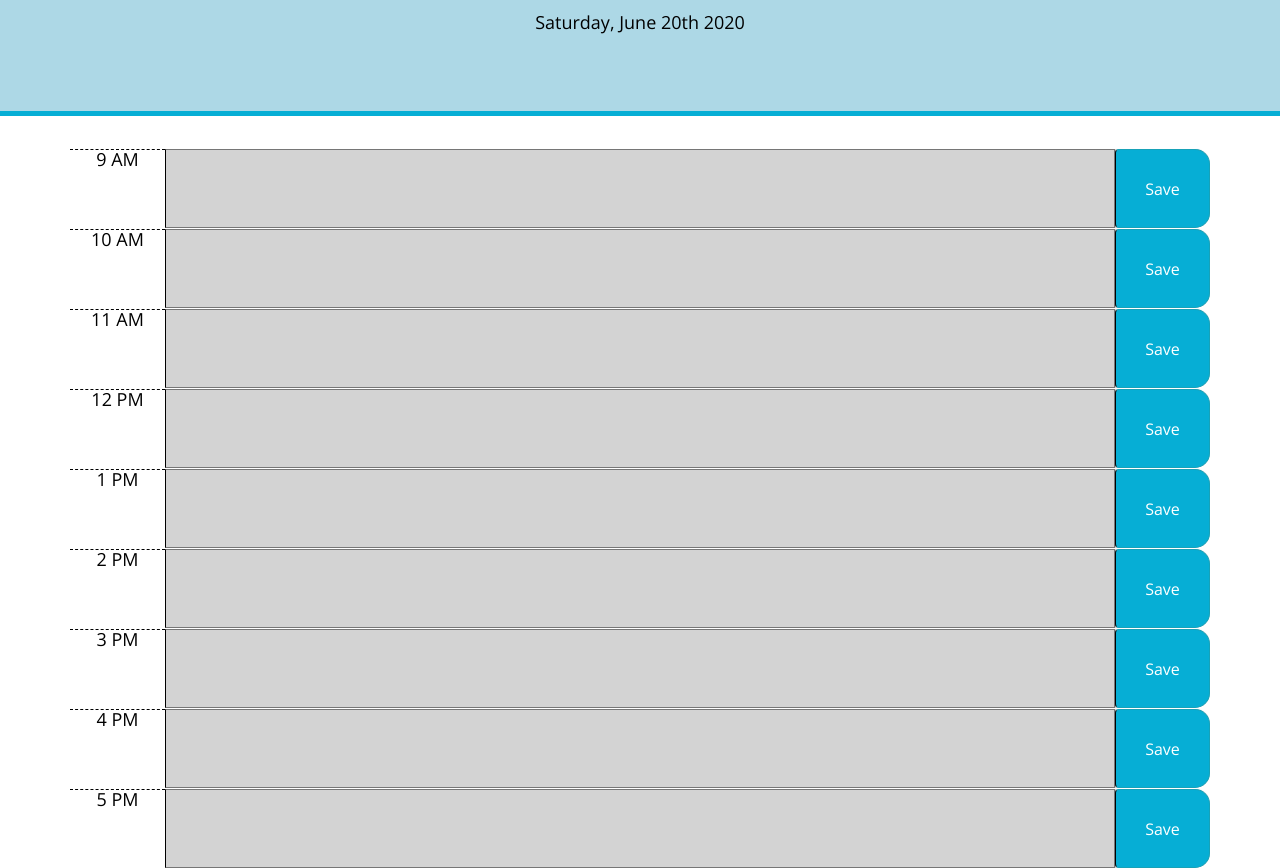
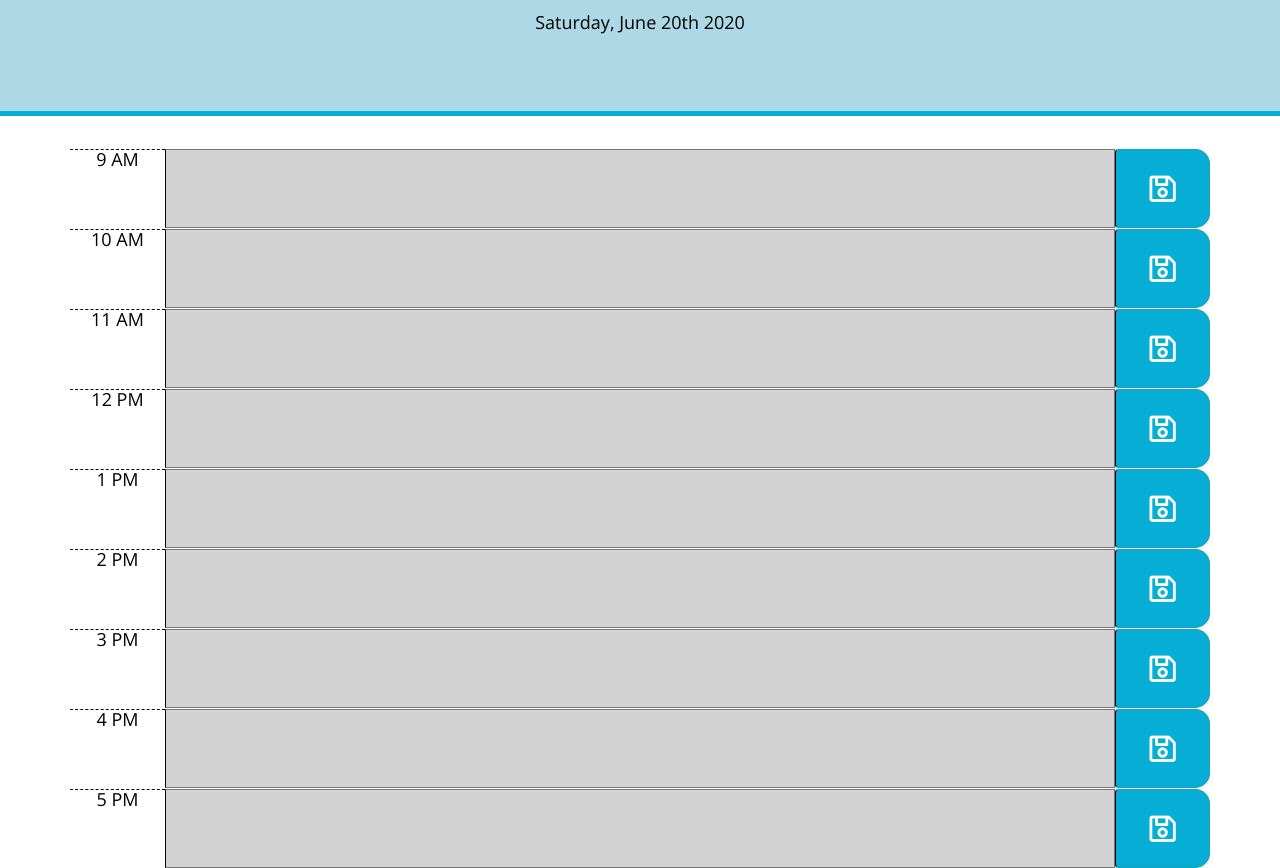
Before and after one commit to Jason-Ahmed-123/week5-day-scheduler, a plain HTML site: page index.html in a window 1280 px wide. Shown: the part 179-1047 px from the top of the page. Drawn offline with nearby package versions, Linux system fonts and the light colour scheme.

Commit message:
added icons fromn fontawesome

```diff
--- a/index.html
+++ b/index.html
@@ -30,47 +30,47 @@
     <div class="row time-block" id="9">
       <div class="col-1 hour">9 AM</div>
       <textarea class="col-10 schedule"></textarea>
-      <button type="button" class="btn btn-info col-1 saveBtn">Save</button>
+      <button type="button" class="btn btn-info col-1 saveBtn far fa-save"></button>
     </div>
     <div class="row time-block" id="10">
       <div class="col-1 hour">10 AM</div>
       <textarea class="col-10 schedule"></textarea>
-      <button type="button" class="btn btn-info col-1 saveBtn">Save</button>
+      <button type="button" class="btn btn-info col-1 saveBtn far fa-save"></button>
     </div>
     <div class="row time-block" id="11">
       <div class="col-1 hour">11 AM</div>
       <textarea class="col-10 schedule"></textarea>
-      <button type="button" class="btn btn-info col-1 saveBtn">Save</button>
+      <button type="button" class="btn btn-info col-1 saveBtn far fa-save"></button>
     </div>
     <div class="row time-block" id="12">
       <div class="col-1 hour">12 PM</div>
       <textarea class="col-10 schedule"></textarea>
-      <button type="button" class="btn btn-info col-1 saveBtn">Save</button>
+      <button type="button" class="btn btn-info col-1 saveBtn far fa-save"></button>
     </div>
     <div class="row time-block" id="13">
       <div class="col-1 hour">1 PM</div>
       <textarea class="col-10 schedule"></textarea>
-      <button type="button" class="btn btn-info col-1 saveBtn">Save</button>
+      <button type="button" class="btn btn-info col-1 saveBtn far fa-save"></button>
     </div>
     <div class="row time-block" id="14">
       <div class="col-1 hour">2 PM</div>
       <textarea class="col-10 schedule"></textarea>
-      <button type="button" class="btn btn-info col-1 saveBtn">Save</button>
+      <button type="button" class="btn btn-info col-1 saveBtn far fa-save"></button>
     </div>
     <div class="row time-block" id="15">
       <div class="col-1 hour">3 PM</div>
       <textarea class="col-10 schedule"></textarea>
-      <button type="button" class="btn btn-info col-1 saveBtn">Save</button>
+      <button type="button" class="btn btn-info col-1 saveBtn far fa-save"></button>
     </div>
     <div class="row time-block" id="16">
       <div class="col-1 hour">4 PM</div>
       <textarea class="col-10 schedule"></textarea>
-      <button type="button" class="btn btn-info col-1 saveBtn">Save</button>
+      <button type="button" class="btn btn-info col-1 saveBtn far fa-save"></button>
     </div>
     <div class="row time-block" id="17">
       <div class="col-1 hour">5 PM</div>
       <textarea class="col-10 schedule"></textarea>
-      <button type="button" class="btn btn-info col-1 saveBtn">Save</button>
+      <button type="button" class="btn btn-info col-1 saveBtn far fa-save"></button>
     </div>
   </div>
   <script src="https://code.jquery.com/jquery-3.4.1.min.js"></script>
--- a/style.css
+++ b/style.css
@@ -58,4 +58,5 @@ textarea{
   border-bottom-right-radius: 15px;
   background-color: #06AED5;
   color: white;
+  font-size: 30px;
 }
```
